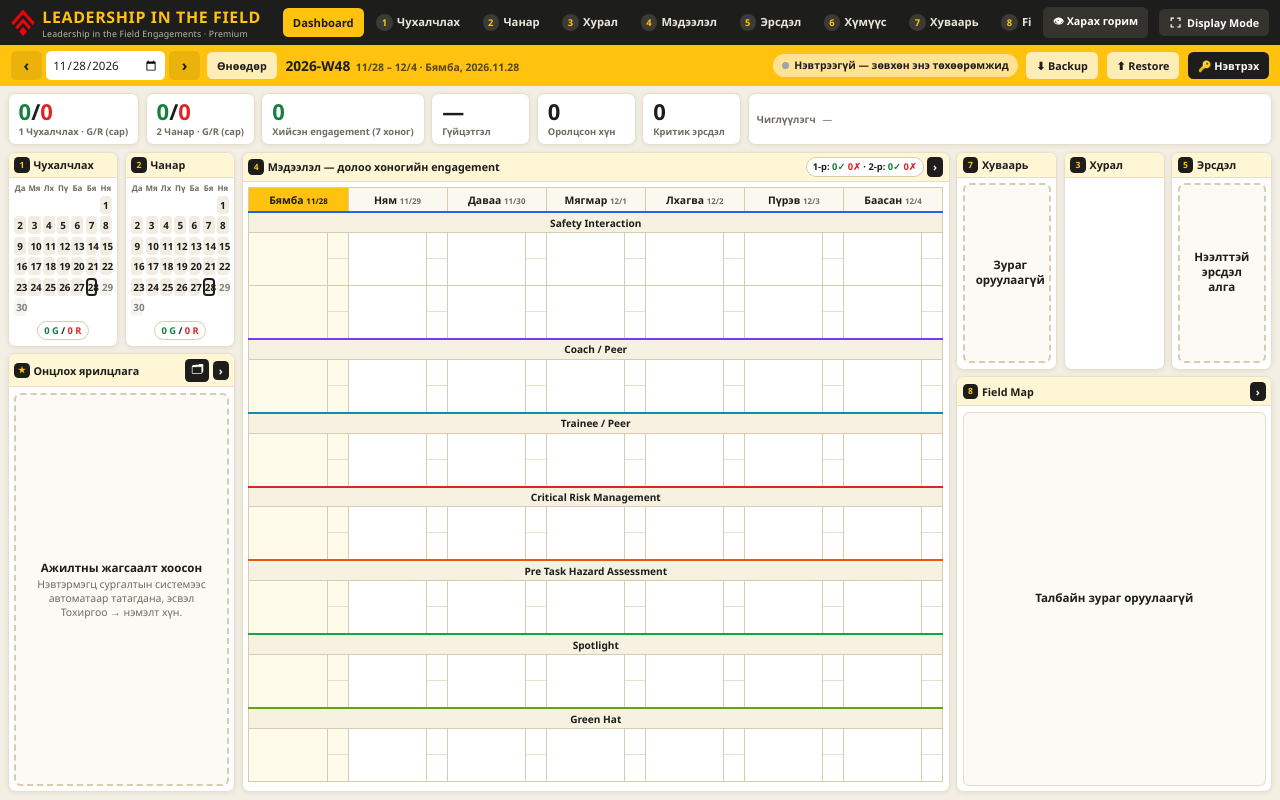
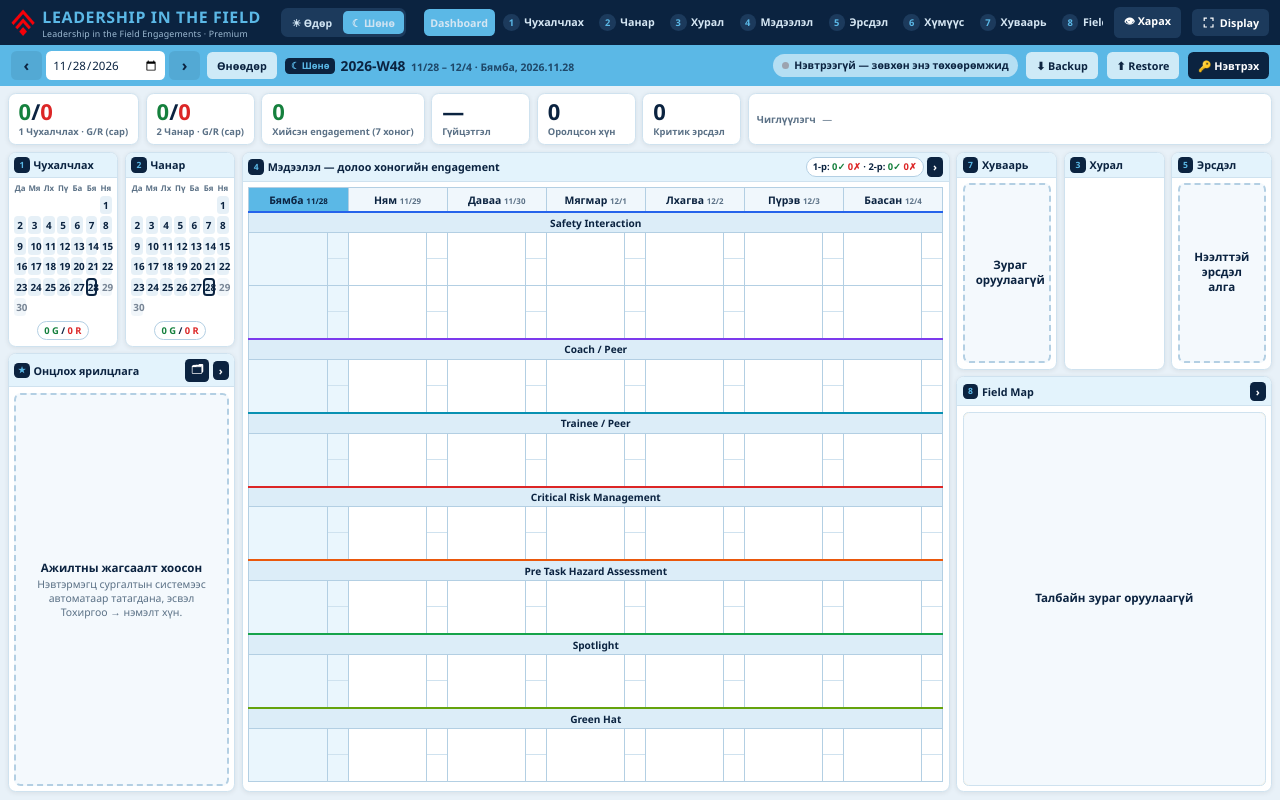
Before and after one commit to turbayar125-cmd/LIF-board, a plain HTML site: page index.html in a window 1280 px wide. Drawn offline with nearby package versions, Linux system fonts and the light colour scheme.

Commit message:
Өдөр / шөнийн ээлж: тусдаа мэдээлэлтэй, шөнийн самбар цэнхэр өнгөтэй
Co-Authored-By: Claude Opus 5.5 <noreply@anthropic.com>
Claude-Session: https://claude.ai/code/session_01CH4ELY9yhU3eAbYPMAW2N7

```diff
--- a/index.html
+++ b/index.html
@@ -30,8 +30,8 @@ input,select,textarea{font:inherit;color:inherit}
 .brand img{height:2.4rem}
 .brand b{font-size:1.45rem;letter-spacing:.04em;color:var(--y);white-space:nowrap}
 .brand small{display:block;font-size:.8rem;color:#bdb8a8;letter-spacing:.02em;white-space:nowrap}
-.tabs{display:flex;gap:.25rem;margin-left:1rem;flex:1;min-width:0;overflow-x:auto;scrollbar-width:none}
-.tabs button{padding:.55rem .9rem;border-radius:.5rem;font-size:1.02rem;color:#e9e5d8;white-space:nowrap;font-weight:600}
+.tabs{display:flex;gap:.2rem;margin-left:.6rem;flex:1;min-width:0;overflow-x:auto;scrollbar-width:none}
+.tabs button{padding:.5rem .6rem;border-radius:.5rem;font-size:.97rem;color:#e9e5d8;white-space:nowrap;font-weight:600}
 .tabs button .n{display:inline-grid;place-items:center;width:1.5rem;height:1.5rem;border-radius:50%;background:#3b3a35;color:var(--y);font-size:.85rem;margin-right:.4rem}
 .tabs button.on{background:var(--y);color:var(--ink)}
 .tabs button.on .n{background:var(--ink)}
@@ -209,6 +209,29 @@ body:not(.view) .ed{} body.view .ed{display:none}
 .arch-h .sp{flex:1}
 .arch-l{display:flex;flex-wrap:wrap;gap:.45rem;padding:.6rem .8rem}
 .arch-p{display:inline-flex;align-items:center;gap:.4rem;background:#fff;border:1px solid var(--line);border-radius:2rem;padding:.2rem .3rem .2rem .2rem;font-size:.9rem}
+/* ээлж */
+.shift{display:flex;background:#34332e;border-radius:.6rem;padding:.2rem;gap:.2rem;flex:none;margin-left:.8rem}
+.shift button{padding:.45rem .8rem;border-radius:.45rem;font-weight:800;font-size:.95rem;color:#d6d2c4;white-space:nowrap}
+.shift button.on{background:var(--y);color:var(--ink)}
+.shtag{display:inline-block;font-size:.85rem;font-weight:800;background:var(--ink);color:var(--y);border-radius:.4rem;padding:.15rem .5rem;margin-right:.5rem;vertical-align:.15rem}
+body.display .shift{display:none}
+/* шөнийн ээлж — цэнхэр */
+body.night{--y:#5bb8e6;--y2:#a9dcf5;--y3:#e3f3fc;--bg:#e8f1f8;--line:#cfe2ef;--line2:#b3cfe3;--ink:#0b2340;--ink2:#1c3a5c;--mut:#5b7186}
+body.night .top{background:#0b2340}
+body.night .tabs button{color:#d5e6f3} body.night .tabs button .n{background:#1c3a5c}
+body.night .tbtn,body.night .shift{background:#1c3a5c} body.night .tbtn.on{background:var(--y);color:var(--ink)} body.night .shift button{color:#cfe3f2}
+body.night .brand small{color:#9fbcd4}
+body.night .eg2 th,body.night .eg th{background:#f0f7fc} body.night .eg2 th.today,body.night .eg th.today{background:var(--y)}
+body.night .eg2 tr.band td{background:#dcedf8}
+body.night .eg2 td.today,body.night .eg td.today{background:#eaf6fd}
+body.night .eg td.tl{background:#f4f9fd}
+body.night .cal button{background:#e6f0f7} body.night .cal button.g{background:#22a04b} body.night .cal button.r{background:var(--bad)}
+body.night .seg{background:#d5e6f2} body.night .pinpad button{background:#e3eef6}
+body.night .empty{background:#f4f9fd}
+body.night .mtext{background:#eef7fd}
+body.night .arch-h{background:#f0f7fc}
+body.night .inkwrap{background:repeating-linear-gradient(#fff 0 2.3rem,#dbe9f3 2.3rem calc(2.3rem + 1px))}
+body.night .slotb.blank .plus{color:#a9c4d8}
 /* people */
 .plist{display:flex;flex-direction:column}
 .prow{display:flex;align-items:center;gap:.5rem;padding:.35rem .2rem;border-bottom:1px solid var(--line)}
@@ -316,9 +339,10 @@ code{background:#f4f0e3;padding:.1rem .35rem;border-radius:.3rem;font-size:.9em}
 
 <header class="top">
   <div class="brand"><img src="logo-mark.png" alt=""><div><b id="brandT">LEADERSHIP IN THE FIELD</b><small id="brandS">Engagements board · Premium</small></div></div>
+  <div class="shift" id="shiftSw"><button data-shift="day" title="Өдрийн ээлж">☀ Өдөр</button><button data-shift="night" title="Шөнийн ээлж">☾ Шөнө</button></div>
   <nav class="tabs" id="tabs"></nav>
   <button class="tbtn" id="btnEdit" title="Засах / харах горим"></button>
-  <button class="tbtn" id="btnFull" title="Бүтэн дэлгэц (MAXHUB)"><svg viewBox="0 0 24 24" fill="none" stroke="currentColor" stroke-width="2.2"><path d="M4 9V4h5M20 9V4h-5M4 15v5h5M20 15v5h-5"/></svg><span id="fullT">Display Mode</span></button>
+  <button class="tbtn" id="btnFull" title="Бүтэн дэлгэц (MAXHUB)"><svg viewBox="0 0 24 24" fill="none" stroke="currentColor" stroke-width="2.2"><path d="M4 9V4h5M20 9V4h-5M4 15v5h5M20 15v5h-5"/></svg><span id="fullT">Display</span></button>
 </header>
 <div class="sub">
   <div class="datenav">
@@ -384,7 +408,8 @@ const defMonth = () => ({ prio:{}, qual:{} });
 /* ================= state ================= */
 const S = {
   date: new Date(), tab: localStorage.getItem('lif:tab') || 'dash',
-  edit: localStorage.getItem('lif:edit') === '1', display: false, gridDraw: false,
+  edit: localStorage.getItem('lif:edit') === '1', display: false,
+  shift: location.hash === '#night' ? 'night' : location.hash === '#day' ? 'day' : (localStorage.getItem('lif:shift') || ((h => h >= 8 && h < 20 ? 'day' : 'night'))(new Date().getHours())), gridDraw: false,
   user: null, isAdmin: false, cloud: false,
   docs: {},            // key -> {data, t}
   people: [],          // [{id,name,role,dept,photo}]
@@ -423,17 +448,19 @@ function weekStartDate(d){ const ws = settings().weekStart ?? 6; const diff = (d
 function weekKey(d){ const s = weekStartDate(d); const [y,w] = isoWeek(s); return `${y}-W${pad(w)}`; }
 function weekDays(d){ const s = weekStartDate(d); return [...Array(7)].map((_,i)=>addDays(s,i)); }
 const monthKey = d => `${d.getFullYear()}-${pad(d.getMonth()+1)}`;
-const curWeek = () => getDoc('week:'+weekKey(S.date), defWeek);
-const curMonth = () => getDoc('month:'+monthKey(S.date), defMonth);
-const wkey = () => 'week:'+weekKey(S.date);
+// Ээлж: өдөр = үндсэн түлхүүр, шөнө = 'n:' угтвартай тусдаа мэдээлэл
+const SK = k => (S.shift === 'night' ? 'n:' : '') + k;
+const curWeek = () => getDoc(SK('week:'+weekKey(S.date)), defWeek);
+const curMonth = () => getDoc(SK('month:'+monthKey(S.date)), defMonth);
+const wkey = () => SK('week:'+weekKey(S.date));
 // Чиглүүлэгч — долоо хоног бүр тусдаа; хоосон бол өмнөх долоо хоногийнхыг авна
 function leadersFor(){
   const w = curWeek(); if(Array.isArray(w.leaders)) return w.leaders;
-  const cur = wkey(); const prev = Object.keys(S.docs).filter(k => k.startsWith('week:') && k < cur && Array.isArray(S.docs[k].data?.leaders)).sort().pop();
+  const cur = wkey(); const prev = Object.keys(S.docs).filter(k => k.startsWith(SK('week:')) && k < cur && Array.isArray(S.docs[k].data?.leaders)).sort().pop();
   return prev ? S.docs[prev].data.leaders.slice() : settings().leaders.slice();
 }
 function setLeaders(list){ curWeek().leaders = list; commit(wkey()); }
-const mkey = () => 'month:'+monthKey(S.date);
+const mkey = () => SK('month:'+monthKey(S.date));
 
 /* ================= cloud sync ================= */
 let pushTimer = null;
@@ -511,7 +538,7 @@ async function startCloud(){
 // fallback poll (realtime унтарсан тохиолдолд)
 setInterval(async () => {
   if(!S.cloud || S.dirty.size || S.drawing) return;
-  const keys = ['settings', wkey(), mkey(), 'risks', 'schedule', 'mapbg', 'featured', 'stars'];
+  const keys = ['settings', wkey(), mkey(), SK('risks'), 'schedule', 'mapbg', 'featured', SK('stars'), dkey()];
   const { data } = await sb.from('lif_docs').select('key,data,client_t').in('key', keys);
   let ch = false;
   for(const r of data||[]){ const loc = S.docs[r.key]; if(!loc || (r.client_t||0) > (loc.t||0)){ S.docs[r.key] = {data:r.data, t:r.client_t||0}; saveLocal(r.key); ch = true; } }
@@ -529,7 +556,7 @@ function matchPerson(n, list){
 }
 const featDoc = () => peek('featured', () => ({ list:[] }));
 // Од (онцлох ярилцлага хийсэн) — бүх цаг үеийн бүртгэл
-const starLog = () => peek('stars', () => ({ log:[] })).log || [];
+const starLog = () => peek(SK('stars'), () => ({ log:[] })).log || [];
 // Од: нэг хүнд нэг өдөрт нэг; тоо нь тухайн 7 хоногийнх, өмнөх 7 хоногийнх архивт үлдэнэ
 const starWeek = e => weekKey(parseYmd(e.date));
 function starInfo(name, wk){ wk = wk || weekKey(S.date); const k = normName(name), today = ymd(new Date()), days = new Set(); let td = false;
@@ -577,12 +604,16 @@ const TABS = [
 function renderChrome(){
   $('#tabs').innerHTML = TABS.map(([id,n,l]) => `<button data-tab="${id}" class="${S.tab===id?'on':''}">${n?`<span class="n">${n}</span>`:''}${l}</button>`).join('');
   $('#btnEdit').className = 'tbtn' + (S.edit ? ' on' : '');
-  $('#btnEdit').innerHTML = S.edit ? '✎ Засах горим' : '👁 Харах горим';
+  $('#btnEdit').innerHTML = S.edit ? '✎ Засах' : '👁 Харах';
   $('#brandS').textContent = (settings().title || 'Engagements board') + ' · Premium';
   $('#dateIn').value = ymd(S.date);
   const ds = weekDays(S.date);
   $('#wkLabel').innerHTML = `${weekKey(S.date)}<small>${ds[0].getMonth()+1}/${ds[0].getDate()} – ${ds[6].getMonth()+1}/${ds[6].getDate()} · ${DOWL[S.date.getDay()]}, ${S.date.getFullYear()}.${pad(S.date.getMonth()+1)}.${pad(S.date.getDate())}</small>`;
   document.body.classList.toggle('view', !S.edit);
+  document.body.classList.toggle('night', S.shift === 'night');
+  document.querySelectorAll('#shiftSw [data-shift]').forEach(b => b.classList.toggle('on', b.dataset.shift === S.shift));
+  $('#wkLabel').insertAdjacentHTML('afterbegin', `<span class="shtag">${S.shift === 'night' ? '☾ Шөнө' : '☀ Өдөр'}</span>`);
+  document.querySelector('meta[name=theme-color]')?.setAttribute('content', S.shift === 'night' ? '#0b2340' : '#1d1d1b');
 }
 function renderLoginBtn(){
   $('#btnLogin').textContent = S.user ? '⎋ ' + (S.user.email||'').split('@')[0] : '🔑 Нэвтрэх';
@@ -665,7 +696,7 @@ function meetingPeopleHTML(big){
 }
 
 function risksHTML(compact){
-  const rs = (peek('risks', ()=>({list:[]})).list || []);
+  const rs = (peek(SK('risks'), ()=>({list:[]})).list || []);
   const order = {crit:0, high:1, med:2, low:3};
   const list = rs.filter(r => compact ? !r.closed : true).sort((a,b) => (a.closed-b.closed) || (order[a.level]-order[b.level]));
   const LV = {crit:'КРИТИК', high:'ӨНДӨР', med:'ДУНД', low:'БАГА'};
@@ -688,7 +719,7 @@ function mapHTML(mini){
 /* ================= views ================= */
 function viewDash(){
   const w = curWeek(), st = weekStats(w), m = curMonth(), p = calCount(m.prio), q = calCount(m.qual);
-  const crit = (peek('risks', ()=>({list:[]})).list||[]).filter(r => !r.closed && r.level==='crit').length;
+  const crit = (peek(SK('risks'), ()=>({list:[]})).list||[]).filter(r => !r.closed && r.level==='crit').length;
   const ldrs = leadersFor();
   const kpis = `<div class="kpis">
     <div class="kpi"><div class="v"><span class="g">${p.g}</span>/<span class="r">${p.r}</span></div><div class="l">1 Чухалчлах · G/R (сар)</div></div>
@@ -751,7 +782,7 @@ function inkTools(markers){
     <button class="btn danger" data-clear="${markers?'map':'meet'}">Бүгдийг арилгах</button>
   </div>`;
 }
-const dkey = () => 'day:' + ymd(S.date);
+const dkey = () => SK('day:' + ymd(S.date));
 function viewRisk(){
   const dd = peek(dkey(), () => ({}));
   return `<div class="two" style="grid-template-columns:2fr 1fr">${panel('5','Critical / Fatality Risk', `<div class="fld"><label>Өдрийн мэдээлэл — ${S.date.getFullYear()}.${pad(S.date.getMonth()+1)}.${pad(S.date.getDate())} (${DOWL[S.date.getDay()]})</label><textarea class="inp" rows="4" data-dtext="risk" ${S.edit?'':'readonly'} placeholder="Өнөөдрийн критик эрсдэл, анхааруулга…">${esc(dd.risk||'')}</textarea></div><div class="grp">Эрсдэлийн бүртгэл</div>` + (S.edit ? `<form class="bar" id="riskForm">
@@ -998,14 +1029,14 @@ function pickImage(cb, maxPx){
 let starTimer = null;
 function addStar(name){
   if(weekKey(S.date) !== weekKey(new Date())){ toast('Од зөвхөн энэ 7 хоногт өгнө — “Өнөөдөр” дээр дарна уу', true); return; }
-  const sd = getDoc('stars', ()=>({log:[]})); sd.log = sd.log || [];
+  const sd = getDoc(SK('stars'), ()=>({log:[]})); sd.log = sd.log || [];
   const today = ymd(new Date()), k = normName(name);
   // өмнө нь нэг өдөрт давхар өгсөн бол цэвэрлэнэ
   const seen = new Set(), before = sd.log.length;
   sd.log = sd.log.filter(x => { const kk = normName(x.name) + '|' + x.date; if(seen.has(kk)) return false; seen.add(kk); return true; });
   let e = sd.log.find(x => normName(x.name) === k && x.date === today), already = !!e;
   if(!e){ e = { id:uid(), name, date:today, t:Date.now(), by:S.user?.email || '' }; sd.log.push(e); }
-  if(!already || sd.log.length !== before) commit('stars');
+  if(!already || sd.log.length !== before) commit(SK('stars'));
   const f = (featDoc().list||[]).find(x => normName(x.name) === normName(name));
   const m = personByName(name) || { name };
   showStarPop({ name, role: f?.role || m.role || '', dept: f?.dept || m.dept || '', photo: m.photo || photoOf(name) || photoOf(m.name) || '' }, starInfo(name, weekKey(new Date())).n, e.id, already);
@@ -1241,6 +1272,7 @@ document.addEventListener('click', e => {
   const t = e.target.closest('button,[data-tab]'); if(!t) return;
   const d = t.dataset;
   if(d.close){ closeModal(); return; }
+  if(d.shift){ if(S.shift !== d.shift){ S.shift = d.shift; localStorage.setItem('lif:shift', S.shift); history.replaceState(null, '', '#' + S.shift); S.gridDraw = false; render(); toast(S.shift === 'night' ? '☾ Шөнийн ээлжийн самбар' : '☀ Өдрийн ээлжийн самбар'); } return; }
   if(d.tab){ S.tab = d.tab; localStorage.setItem('lif:tab', S.tab); render(); $('#view').scrollTop = 0; return; }
   if(!S.edit && (d.wladd||d.wlrm||d.photo||d.gdraw||d.gximp||d.cal||d.slot||d.ck||d.rowadd||d.rowdel||d.star||d.madd||d.mrm||d.rclose||d.rdel)) { toast('“Засах горим” асаана уу'); return; }
   if(d.cal){ const m = curMonth(), o = m[d.cal] = m[d.cal]||{}; o[d.day] = ({'':'g', g:'r', r:''})[o[d.day]||'']; if(!o[d.day]) delete o[d.day]; commit(mkey()); return; }
@@ -1257,7 +1289,7 @@ document.addEventListener('click', e => {
   if(d.star){ addStar(d.star); return; }
   if(d.sarch){ starArchive(); return; }
   if(d.sweek){ S.date = weekStartDate(parseYmd(d.sweek)); closeModal(); render(); return; }
-  if(d.unstar){ const sd = getDoc('stars', ()=>({log:[]})); sd.log = sd.log.filter(x => x.id !== d.unstar); hideStarPop(); commit('stars'); toast('Одыг буцаалаа'); return; }
+  if(d.unstar){ const sd = getDoc(SK('stars'), ()=>({log:[]})); sd.log = sd.log.filter(x => x.id !== d.unstar); hideStarPop(); commit(SK('stars')); toast('Одыг буцаалаа'); return; }
   if(d.madd){ pickPerson({ title:'Хурал хийх хүн нэмэх', multi:true, onPick:n => { const m = curWeek().meeting; if(!m.people.includes(n)) m.people.push(n); commit(wkey(), {noRender:true}); S.needRender = true; } }); return; }
   if(d.mrm){ const m = curWeek().meeting; m.people = m.people.filter(x=>x!==d.mrm); commit(wkey()); return; }
   if(d.wladd){ pickPerson({ title:'Энэ долоо хоногийн чиглүүлэгч', multi:true, onPick:n => { const l = leadersFor(); if(!l.includes(n)) l.push(n); curWeek().leaders = l; commit(wkey(), {noRender:true}); S.needRender = true; } }); return; }
@@ -1288,8 +1320,8 @@ document.addEventListener('click', e => {
   if(d.mk !== undefined){}
   if(d.upimg){ pickImage(url => { getDoc(d.upimg, ()=>({})).img = url; commit(d.upimg); toast('Зураг хадгаллаа'); }); return; }
   if(d.rmimg){ if(!confirm('Зургийг устгах уу?')) return; getDoc(d.rmimg, ()=>({})).img = null; commit(d.rmimg); return; }
-  if(d.rclose){ const r = getDoc('risks', ()=>({list:[]})).list.find(x=>x.id===d.rclose); r.closed = !r.closed; commit('risks'); return; }
-  if(d.rdel){ if(!confirm('Эрсдэлийг устгах уу?')) return; const rs = getDoc('risks', ()=>({list:[]})); rs.list = rs.list.filter(x=>x.id!==d.rdel); commit('risks'); return; }
+  if(d.rclose){ const r = getDoc(SK('risks'), ()=>({list:[]})).list.find(x=>x.id===d.rclose); r.closed = !r.closed; commit(SK('risks')); return; }
+  if(d.rdel){ if(!confirm('Эрсдэлийг устгах уу?')) return; const rs = getDoc(SK('risks'), ()=>({list:[]})); rs.list = rs.list.filter(x=>x.id!==d.rdel); commit(SK('risks')); return; }
   if(d.ladd){ pickPerson({ title:'Чиглүүлэгч нэмэх', multi:true, onPick:n => { const s = settings(); if(!s.leaders.includes(n)) s.leaders.push(n); commit('settings', {noRender:true}); S.needRender = true; } }); return; }
   if(d.lrm){ const s = settings(); s.leaders = s.leaders.filter(x=>x!==d.lrm); commit('settings'); return; }
   if(d.tdel !== undefined){ if(!confirm('Энэ төрлийг устгах уу? (Бичсэн мэдээлэл хадгалагдсан хэвээр үлдэнэ)')) return; settings().types.splice(+d.tdel,1); commit('settings'); return; }
@@ -1322,8 +1354,8 @@ document.addEventListener('pointerdown', e => {
 
 
 document.addEventListener('submit', e => {
-  if(e.target.id === 'riskForm'){ e.preventDefault(); const f = e.target; const rs = getDoc('risks', ()=>({list:[]}));
-    rs.list.unshift({ id:uid(), text:f.text.value.trim(), level:f.level.value, area:f.area.value.trim(), owner:f.owner.value.trim(), date:ymd(new Date()), closed:false }); commit('risks'); }
+  if(e.target.id === 'riskForm'){ e.preventDefault(); const f = e.target; const rs = getDoc(SK('risks'), ()=>({list:[]}));
+    rs.list.unshift({ id:uid(), text:f.text.value.trim(), level:f.level.value, area:f.area.value.trim(), owner:f.owner.value.trim(), date:ymd(new Date()), closed:false }); commit(SK('risks')); }
   if(e.target.id === 'exForm'){ e.preventDefault(); const f = e.target; settings().extraPeople.push({ id:'x'+uid(), name:f.name.value.trim(), role:f.role.value.trim(), dept:f.dept.value.trim() }); commit('settings'); }
 });
 document.addEventListener('change', e => {
@@ -1366,7 +1398,7 @@ function pinModal(pin){
 }
 function setDisplay(on){
   S.display = on; document.body.classList.toggle('display', on);
-  $('#fullT').textContent = on ? 'Гарах' : 'Display Mode';
+  $('#fullT').textContent = on ? 'Гарах' : 'Display';
   const de = document.documentElement;
   if(on){ S.edit = false; S.gridDraw = false; localStorage.setItem('lif:edit','0'); S.tab = 'dash'; try{ (de.requestFullscreen||de.webkitRequestFullscreen)?.call(de)?.catch?.(()=>{}); }catch(e){} }
   else if(document.fullscreenElement){ document.exitFullscreen?.().catch?.(()=>{}); }
@@ -1395,6 +1427,7 @@ $('#restoreFile').onchange = e => {
   rd.readAsText(f); e.target.value = '';
 };
 document.addEventListener('keydown', e => { if(e.key==='Escape') closeModal(); });
+window.addEventListener('hashchange', () => { const h = location.hash.slice(1); if((h === 'day' || h === 'night') && h !== S.shift){ S.shift = h; localStorage.setItem('lif:shift', h); render(); } });
 document.addEventListener('pointerdown', e => { if(e.target.id === 'starpop') hideStarPop(); });
 // шөнө дунд өдөр солигдоход шинэчлэх
 let lastDay = ymd(new Date());
```
